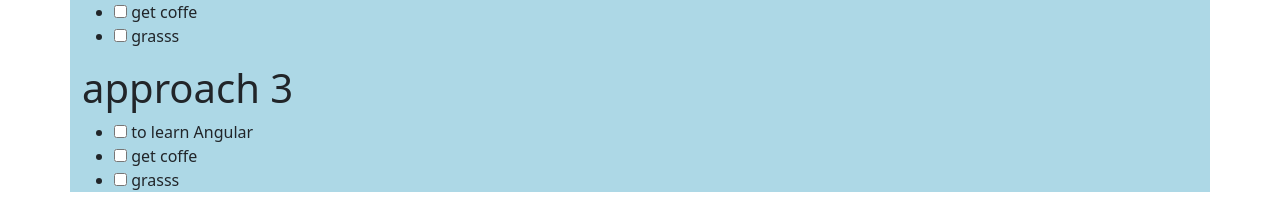
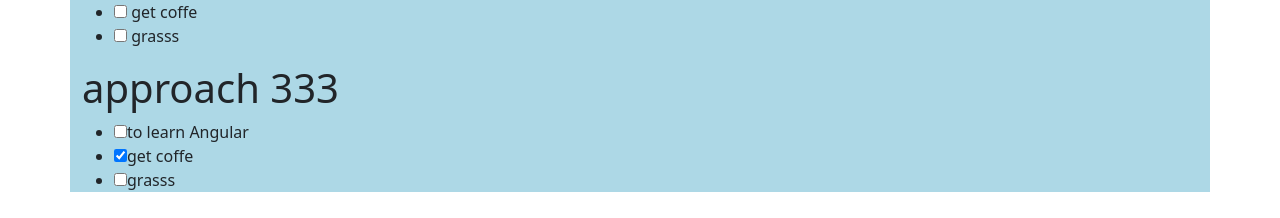
Before and after one commit to 99ionut/AngularTutorial, an Angular app: page / in a window 1280 px wide. Shown: the part 224-442 px from the top of the page. Built offline with nearby package versions, Linux system fonts and the light colour scheme.

Commit message:
Angular binding html proprety or attributes to values

```diff
--- a/src/app/app.component.html
+++ b/src/app/app.component.html
@@ -31,18 +31,22 @@
   </ng-template>
 
   <!--Approach 3 of conditional rendering, template only for the else-->
-  <h1>approach 3</h1>
-  <div *ngIf="items.length===0; else showItems">
+  <h1>approach 333</h1>
+  <div *ngIf="items.length===0; else showItems2">
     There are no wishes
   </div>
 
-  <ng-template #showItems>
+  <ng-template #showItems2>
     <ul *ngIf="items.length > 0" id="list">
-      <li *ngFor="let item of items">
-          <input type="checkbox"> {{item.wishText}}
+      <li *ngFor="let item of items; index as iii">
+          <!--data binding [html proprety or attribute]="value"-->
+          <input type="checkbox" [checked]="item.isComplete" [attr.data-index]="iii">{{item.wishText}}
       </li>
     </ul>
   </ng-template>
 
   <!--cant have more than one directive on an element, so no ngIf with ngFor-->
+
+
+
 </div>
```
